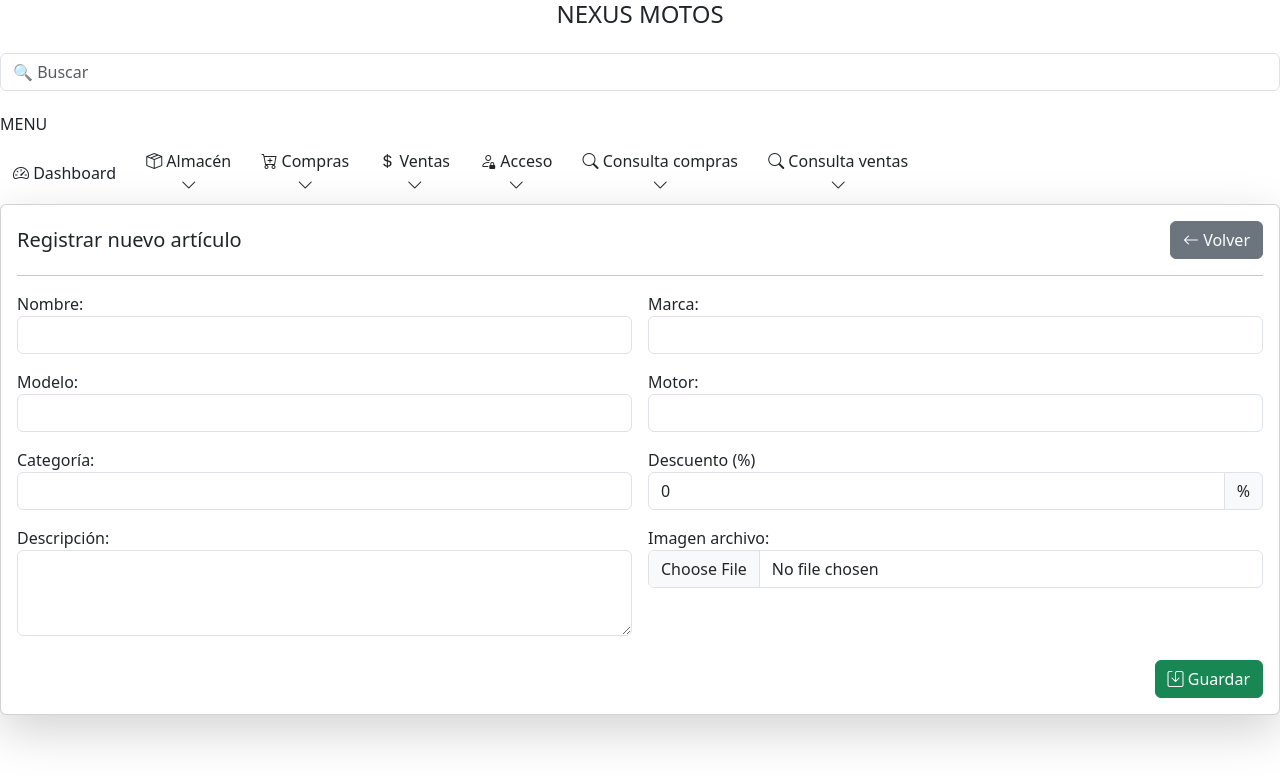
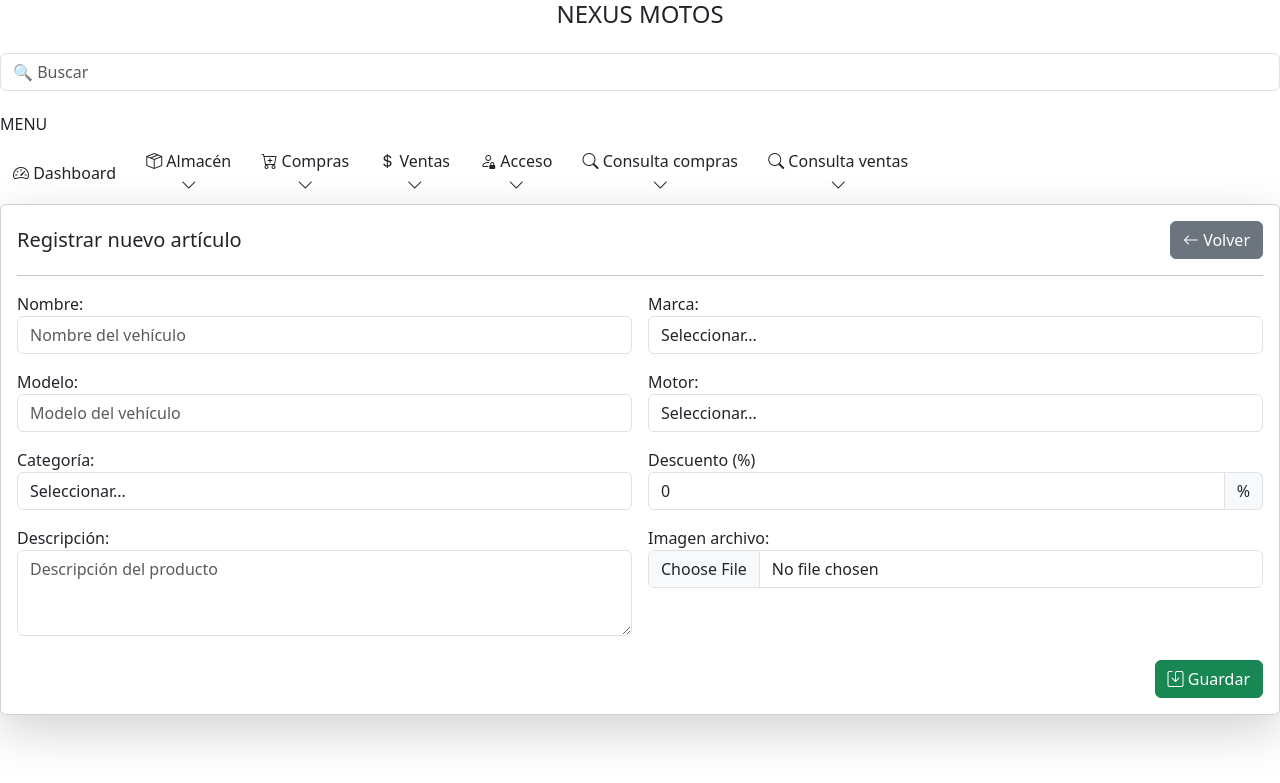
Before and after one commit to eddylobaton/nexus_motos, a Django app: page /agregar_articulos/ in a window 1280 px wide. Shown: the top 783 px of the page. Run offline with Django 5.2, Linux system fonts and the light colour scheme; the visitor is signed in with stand-in values (Sample User, id 1).

Commit message:
24 de mayo

```diff
--- a/ecommerce/urls.py
+++ b/ecommerce/urls.py
@@ -35,7 +35,6 @@
     path('lista_ingresos/',views.lista_ingresos, name= 'lista_ingresos'),
     path('agregar_ingresos/',views.agregar_ingresos, name= 'agregar_ingresos'),
 
-
     # PROVEEDOR-------------------
     path('lista_proveedores/',views.lista_proveedores, name= 'lista_proveedores'),
     path('agregar_proveedor/',views.agregar_proveedor, name= 'agregar_proveedor'),
@@ -65,10 +64,6 @@
     path('registrar/verificar-username/', views.verificar_username, name='verificar_username'),
     path('registrar/verificar-datos-bd/', views.verificar_datos, name='verificar_datos'),
 
-
-
-
-
-
+    path('verificar-articulo-existe/', views.verificar_articulo_existe, name='verificar_articulo'),
 
 ]
--- a/tienda/forms.py
+++ b/tienda/forms.py
@@ -21,6 +21,40 @@
     ('', 'Seleccionar...'),
     ('DNI', 'DNI'),
     ('CE', 'Carnet de extranjería'),
+]
+
+MARCA_VEHICULO = [
+    ('', 'Seleccionar...'),
+    ('Bajaj', 'Bajaj'),
+    ('Honda', 'Honda'),
+    ('Lifan', 'Lifan'),
+    ('Nexus', 'Nexus'),
+    ('Ronco', 'Ronco'),
+    ('Susuki', 'Susuki'),
+    ('Wanxin', 'Wanxin'),
+    ('Yamaha', 'Yamaha'),
+    ('Zongshen', 'Zongshen')
+]
+
+MOTOR_CILINDRADA = [
+    ('', 'Seleccionar...'),
+    ('110', '110'),
+    ('150', '150'),
+    ('200', '200'),
+    ('250', '250'),
+    ('300', '300'),
+]
+
+MOTO_CLASIFICACION = [
+    ('', 'Seleccionar...'),
+    ('Aventura', 'Aventura'),
+    ('Carga', 'Carga'),
+    ('Deportiva', 'Deportiva'),
+    ('Electria', 'Eléctrica'),
+    ('Naked', 'Naked'),
+    ('Scooter', 'Scooter'),
+    ('Semideportiva', 'Semideportiva'),
+    ('Urbana', 'Urbana'),
 ]
 
 class RegistroUsuarioForm(forms.ModelForm):
@@ -137,12 +171,12 @@
             'prod_descripcion': 'Descripción',
         }
         widgets = {
-            'prod_nombre': forms.TextInput(attrs={'class': 'form-control'}),
-            'prod_marca': forms.TextInput(attrs={'class': 'form-control'}),
-            'prod_modelo': forms.TextInput(attrs={'class': 'form-control'}),
-            'prod_motor': forms.TextInput(attrs={'class': 'form-control'}),
-            'prod_categoria': forms.TextInput(attrs={'class': 'form-control'}),
-            'prod_descripcion': forms.Textarea(attrs={'class': 'form-control', 'rows': 3}),
+            'prod_nombre': forms.TextInput(attrs={'class': 'form-control', 'placeholder': 'Nombre del vehículo'}),
+            'prod_marca': forms.Select(choices=MARCA_VEHICULO, attrs={'class': 'form-control'}),
+            'prod_modelo': forms.TextInput(attrs={'class': 'form-control', 'placeholder': 'Modelo del vehículo'}),
+            'prod_motor': forms.Select(choices=MOTOR_CILINDRADA, attrs={'class': 'form-control'}),
+            'prod_categoria': forms.Select(choices=MOTO_CLASIFICACION, attrs={'class': 'form-control'}),
+            'prod_descripcion': forms.Textarea(attrs={'class': 'form-control', 'placeholder': 'Descripción del producto', 'rows': 3}),
         }
 
     def __init__(self, *args, **kwargs):
--- a/tienda/templates/tienda/agregar_articulos.html
+++ b/tienda/templates/tienda/agregar_articulos.html
@@ -18,7 +18,7 @@
                 </div>
             </div>
             <hr size="3px" color="black">
-            <form method="post" enctype="multipart/form-data">
+            <form  id="formArticulo" method="post" enctype="multipart/form-data">
                 {% csrf_token %}
                 <div class="row g-3">
                     <!-- Mostrar errores de formulario si existen -->
@@ -70,6 +70,7 @@
                     </div>
                 </div>
                 <div class="mt-4 text-end">
+                    <div id="articuloFeedback"></div>
                     <button type="submit" class="btn btn-success">
                         <i class="bi bi-save"></i> Guardar
                     </button>
--- a/tienda/views.py
+++ b/tienda/views.py
@@ -710,3 +710,11 @@
 def detalle_usuario(request, id):
     usuario = get_object_or_404(TblUsuario, pk=id)
     return render(request, 'tienda/detalle_usuario.html', {'usuario': usuario})
+
+
+def verificar_articulo_existe(request):
+    marca = request.GET.get('marca')
+    modelo = request.GET.get('modelo')
+
+    existe = TblProducto.objects.filter(prod_marca=marca, prod_modelo=modelo).exists()
+    return JsonResponse({'existe': existe})
```
Also changed, not shown: 2 other files.
